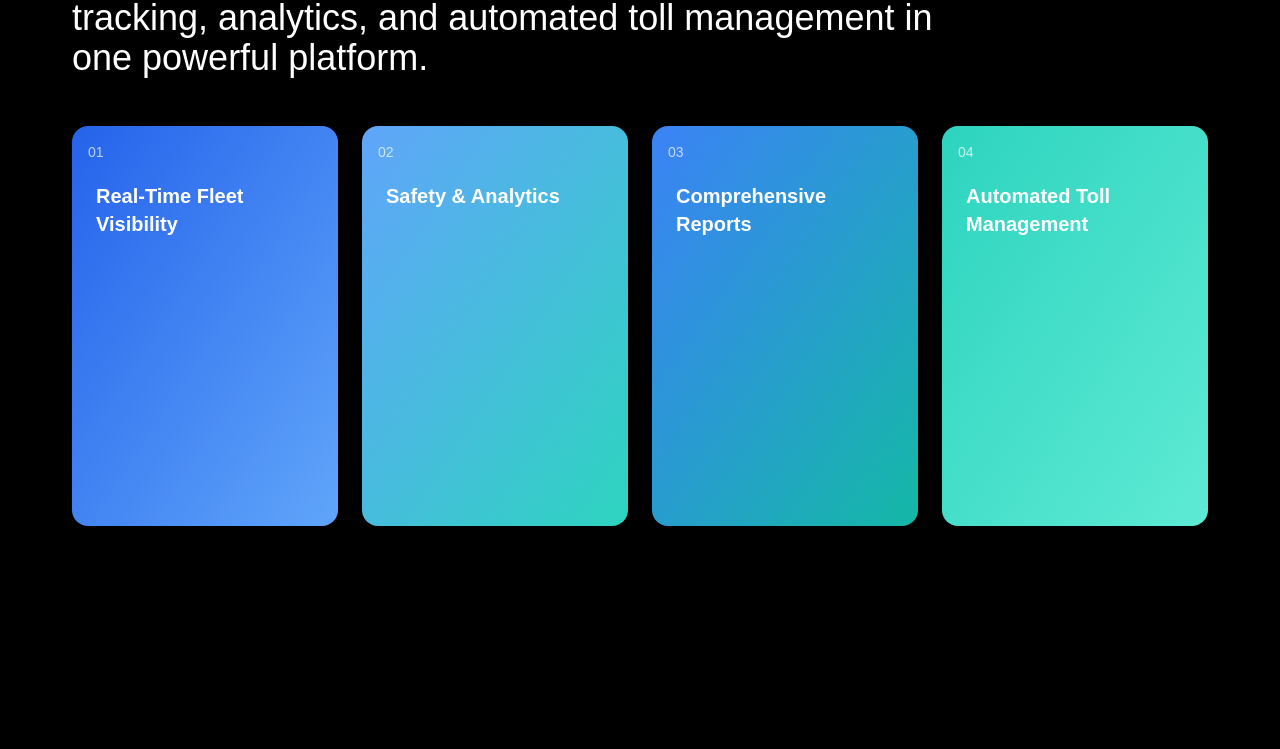
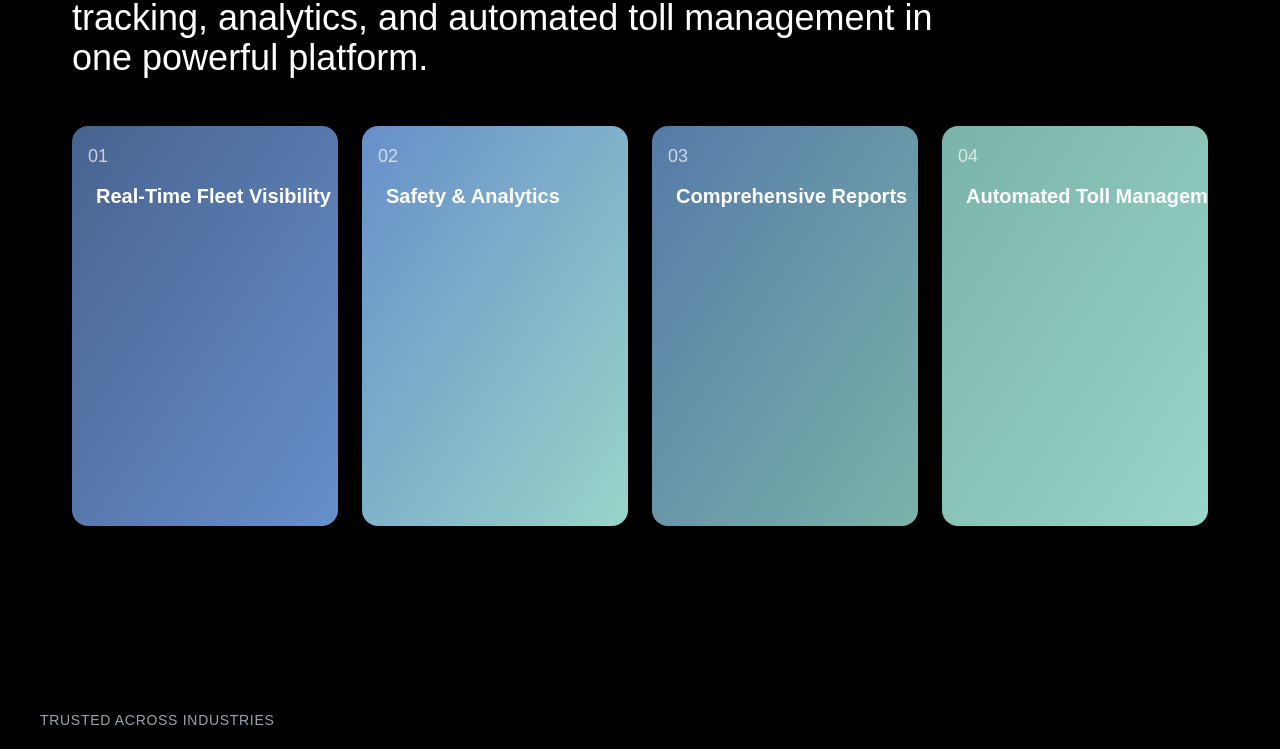
Before and after one commit to lakha-riq/ridesIQ-Landing, a Next.js app: page /solutions in a window 1280 px wide. Shown: the part 842-1591 px from the top of the page. Built offline with nearby package versions, Linux system fonts and the light colour scheme.

Commit message:
Solutions page and Products page , Review

```diff
--- a/src/app/solutions/page.tsx
+++ b/src/app/solutions/page.tsx
@@ -1,14 +1,27 @@
-import { FleetHero } from "@/components/blocks/HeadersProduct_Solution";
+import { SolutionsHeader } from "@/components/blocks/HeadersProduct_Solution";
 import SolutionCards from "@/components/blocks/SolutionsCards";
+import Faq02 from "@/components/custom/FAQ";
+import GradientCard from "@/components/custom/GradientCard";
+import IndustrySolutions from "@/components/custom/IndustrySolutions";
+import ChartsSection from "@/components/custom/InteractiveChart";
 
 
 
 
 const page= ({}) => {
-  return <div className="w-full min-h-screen p-6 mx-auto">
-    <FleetHero/>
-    <SolutionCards/>
-  </div>
+  return (
+		<div className="w-full min-h-screen p-6 mx-auto">
+			<SolutionsHeader />
+			<SolutionCards />
+			<IndustrySolutions />
+			<div className="sm:mb-screen">
+				<ChartsSection />
+			</div>
+			<div className="md:hidden flex min-h-[15vh]"></div>
+			<GradientCard />
+			<Faq02 />
+		</div>
+  );
 }
 
 export default page;
--- a/src/components/blocks/SolutionsCards.tsx
+++ b/src/components/blocks/SolutionsCards.tsx
@@ -1,69 +1,110 @@
+"use client";
+import React, { useState } from "react";
+import { motion } from "framer-motion";
 
-export default function SolutionCards() {
-  const ListElm = ({ text }: { text: string }) => <li className="before:content-['•'] before:text-blue-400 before:inline-block before:mr-2 before:leading-6">{text}</li>;
+function SolutionCards() {
+	const [hoveredCard, setHoveredCard] = useState<number | null>(null);
+
+	const ListElm = ({ text }: { text: string }) => <li className="before:content-['•'] before:text-blue-400 before:inline-block before:mr-2 before:leading-6">{text}</li>;
+
+	const cards = [
+		{
+			id: 1,
+			title: "Real-Time Fleet Visibility",
+			gradient: "from-[#486390] to-[#678FCA]",
+			items: ["Live tracking across your entire fleet.", "Instant location & status updates.", "Comprehensive route history.", "Custom geofencing alerts."],
+		},
+		{
+			id: 2,
+			title: "Safety & Analytics",
+			gradient: "from-[#678FCA] to-[#99D5C9]",
+			items: ["Speeding detection.", "Harsh driving alerts (braking, acceleration)", "Driver scoring & safety metrics.", "Trip history analysis."],
+		},
+		{
+			id: 3,
+			title: "Comprehensive Reports",
+			gradient: "from-[#567AA8] to-[#7AB3A9]",
+			items: ["Trip summary reports", "Stop report analysis", "Event logging", "Custom report generation"],
+		},
+		{
+			id: 4,
+			title: "Automated Toll Management",
+			gradient: "from-[#7AB3A9] to-[#99D5C9]",
+			items: ["Automated toll detection", "Simplified billing process", "Real-time notifications", "API Integration"],
+		},
+	];
 
 	return (
 		<div className="min-h-screen bg-black text-white p-6 md:p-12">
 			<div className="max-w-7xl mx-auto">
 				<h1 className="uppercase font-light opacity-50 mb-10 tracking-tighter">platform features</h1>
-				<h2 className="text-2xl md:text-4xl font-medium  mb-12 max-w-4xl ">
+				<h2 className="text-2xl md:text-4xl font-medium mb-12 max-w-4xl">
 					Streamline your fleet operations with integrated tracking, analytics, and automated toll management in one powerful platform.
 				</h2>
 
-				<div className="grid grid-cols-1 md:grid-cols-2 lg:grid-cols-4 gap-6 min-h-[50vh]">
-					{/* Card 1 */}
-					<div className="group relative overflow-hidden rounded-2xl bg-gradient-to-br from-blue-600 to-blue-400 p-6 transition-all duration-300 hover:shadow-xl">
-						<div className="absolute top-4 left-4 text-sm font-medium opacity-70">01</div>
-						<div className="mt-8">
-							<h3 className="text-xl font-semibold mb-2">Real-Time Fleet Visibility</h3>
-              <ul className="text-sm opacity-0 translate-y-8 transition-all duration-300 group-hover:opacity-100 group-hover:translate-y-0">
-                <ListElm text="Track driver behavior, fuel consumption, and maintenance schedules." />
-                <ListElm text="Monitor fleet performance and efficiency." />
-                <ListElm text="Optimize fleet operations with automated toll management." />
-							</ul>
-						</div>
-					</div>
-
-					{/* Card 2 */}
-					<div className="group relative overflow-hidden rounded-2xl bg-gradient-to-br from-blue-400 to-teal-400 p-6 transition-all duration-300 hover:shadow-xl">
-						<div className="absolute top-4 left-4 text-sm font-medium opacity-70">02</div>
-						<div className="mt-8">
-							<h3 className="text-xl font-semibold mb-2">Safety & Analytics</h3>
-              <ul className="text-sm opacity-0 translate-y-8 transition-all duration-300 group-hover:opacity-100 group-hover:translate-y-0">
-                <ListElm text="Monitor driver behavior and safety compliance." />
-                <ListElm text="Analyze fleet performance and optimize routes." />
-                <ListElm text="Reduce fuel consumption and maintenance costs."/>
-							</ul>
-						</div>
-					</div>
-
-					{/* Card 3 */}
-					<div className="group relative overflow-hidden rounded-2xl bg-gradient-to-br from-blue-500 to-teal-500 p-6 transition-all duration-300 hover:shadow-xl">
-						<div className="absolute top-4 left-4 text-sm font-medium opacity-70">03</div>
-						<div className="mt-8">
-							<h3 className="text-xl font-semibold mb-2">Comprehensive Reports</h3>
-              <ul className="text-sm opacity-0 translate-y-8 transition-all duration-300 group-hover:opacity-100 group-hover:translate-y-0">
-                <ListElm text="Generate detailed reports on fleet performance and efficiency." />
-                <ListElm text="Analyze driver behavior and safety compliance." />
-                <ListElm text="Monitor fuel consumption and maintenance costs."/>
-							</ul>
-						</div>
-					</div>
-
-					{/* Card 4 */}
-					<div className="group relative overflow-hidden rounded-2xl bg-gradient-to-br from-teal-400 to-teal-300 p-6 transition-all duration-300 hover:shadow-xl">
-						<div className="absolute top-4 left-4 text-sm font-medium opacity-70">04</div>
-						<div className="mt-8">
-							<h3 className="text-xl font-semibold mb-2">Automated Toll Management</h3>
-              <ul className="text-sm opacity-0 translate-y-8 transition-all duration-300 group-hover:opacity-100 group-hover:translate-y-0">
-                <ListElm text="Automate toll payments and reduce administrative overhead." />
-                <ListElm text="Monitor toll expenses and optimize routes." />
-                <ListElm text="Reduce fuel consumption and maintenance costs."/>
-							</ul>
-						</div>
-					</div>
+				<div className="flex flex-col md:flex-row gap-6 min-h-[50vh] relative">
+					{cards.map((card) => (
+						<motion.div
+							key={card.id}
+							className={`relative overflow-hidden rounded-2xl bg-gradient-to-br ${card.gradient} p-6`}
+							onHoverStart={() => setHoveredCard(card.id)}
+							onHoverEnd={() => setHoveredCard(null)}
+							layout
+							transition={{
+								layout: { duration: 0.4, ease: [0.4, 0, 0.2, 1] },
+								opacity: { duration: 0.3 },
+							}}
+							animate={{
+								flex: hoveredCard === card.id ? "1 1 60%" : hoveredCard === null ? "1 1 25%" : "1 1 10%",
+								opacity: hoveredCard === null || hoveredCard === card.id ? 1 : 0.3,
+							}}
+							style={{
+								minWidth: hoveredCard !== null && hoveredCard !== card.id ? "80px" : "auto",
+							}}
+						>
+							<motion.div
+								initial={false}
+								animate={{
+									opacity: hoveredCard === null || hoveredCard === card.id ? 1 : 0.3,
+								}}
+								transition={{ duration: 0.3 }}
+								className="h-full flex flex-col"
+							>
+								<div className="absolute top-4 left-4 text-lg font-medium opacity-70">{String(card.id).padStart(2, "0")}</div>
+								<div className="mt-8 flex-grow">
+									<motion.h3
+										layout="position"
+										className="text-xl font-semibold mb-2 whitespace-nowrap"
+										animate={{
+											opacity: hoveredCard === null || hoveredCard === card.id ? 1 : 0,
+										}}
+									>
+										{card.title}
+									</motion.h3>
+									<motion.ul
+										initial={{ opacity: 0, y: 20 }}
+										animate={{
+											opacity: hoveredCard === card.id ? 1 : 0,
+											y: hoveredCard === card.id ? 0 : 20,
+										}}
+										transition={{ duration: 0.3 }}
+										className="text-sm"
+									>
+										{card.items.map((item, index) => (
+											<ListElm
+												key={index}
+												text={item}
+											/>
+										))}
+									</motion.ul>
+								</div>
+							</motion.div>
+						</motion.div>
+					))}
 				</div>
 			</div>
 		</div>
 	);
 }
+
+export default SolutionCards;
--- a/src/components/custom/BentoGridDemo.tsx
+++ b/src/components/custom/BentoGridDemo.tsx
@@ -158,7 +158,7 @@ export default function BentoGrid() {
 											{card.features.map((feature, idx) => (
 												<li
 													key={idx}
-													className="flex items-center space-x-2 text-sm text-blue-100"
+													className="flex items-center space-x-2 text-xl text-blue-100"
 												>
 													<Check className="w-4 h-4 text-blue-300 flex-shrink-0" />
 													<span>{feature}</span>
--- a/src/components/custom/IndustrySolutions.tsx
+++ b/src/components/custom/IndustrySolutions.tsx
@@ -56,7 +56,7 @@ export default function IndustrySolutions() {
 		<section className="bg-black min-h-screen w-full py-16 px-4">
 			<div className="max-w-7xl mx-auto">
 				<div className="text-center mb-12">
-					<p className="text-sm uppercase tracking-wider text-gray-400 mb-4">TRUSTED ACROSS INDUSTRIES</p>
+					<p className="text-sm uppercase tracking-wider text-gray-400 mb-4 text-start">TRUSTED ACROSS INDUSTRIES</p>
 					<div className="flex flex-col md:flex-row justify-between items-center gap-8 mb-12">
 						<h2 className="text-4xl md:text-5xl font-bold text-white">Industry Solutions</h2>
 						<p className="text-gray-300 md:max-w-xl text-left">
--- a/src/components/ui/footer.tsx
+++ b/src/components/ui/footer.tsx
@@ -1,7 +1,7 @@
 import Link from "next/link";
 
 import { TextHoverEffect } from "../custom/FooterText";
-import { Linkedin, X } from "lucide-react";
+// import { Linkedin, X } from "lucide-react";
 import { Input } from "./input";
 import { Button } from "./button";
 
--- a/src/components/ui/navbar.tsx
+++ b/src/components/ui/navbar.tsx
@@ -38,22 +38,22 @@ export function Navbar() {
 							>
 								Solutions
 							</Link>
-							<Link
+							{/* <Link
 								href="/contact"
 								className="text-gray-300 hover:text-white text-sm font-medium transition-colors"
 							>
 								Contact us
-							</Link>
+							</Link> */}
 						</div>
 
 						{/* Right Navigation */}
 						<div className="hidden md:flex md:items-center md:space-x-6">
-							<Link
+							{/* <Link
 								href="/company"
 								className="text-gray-300 hover:text-white text-sm font-medium transition-colors"
 							>
 								About
-							</Link>
+							</Link> */}
 
 							{/* <div className="relative">
 								<GlowEffect
```
Also changed, not shown: src/app/page.tsx (+1 -11 lines), src/app/products/page.tsx (+17 -79 lines), src/components/blocks/HeadersProduct_Solution.tsx (+27 -11 lines), src/components/custom/ProductsGrid.tsx (+5 -4 lines).
